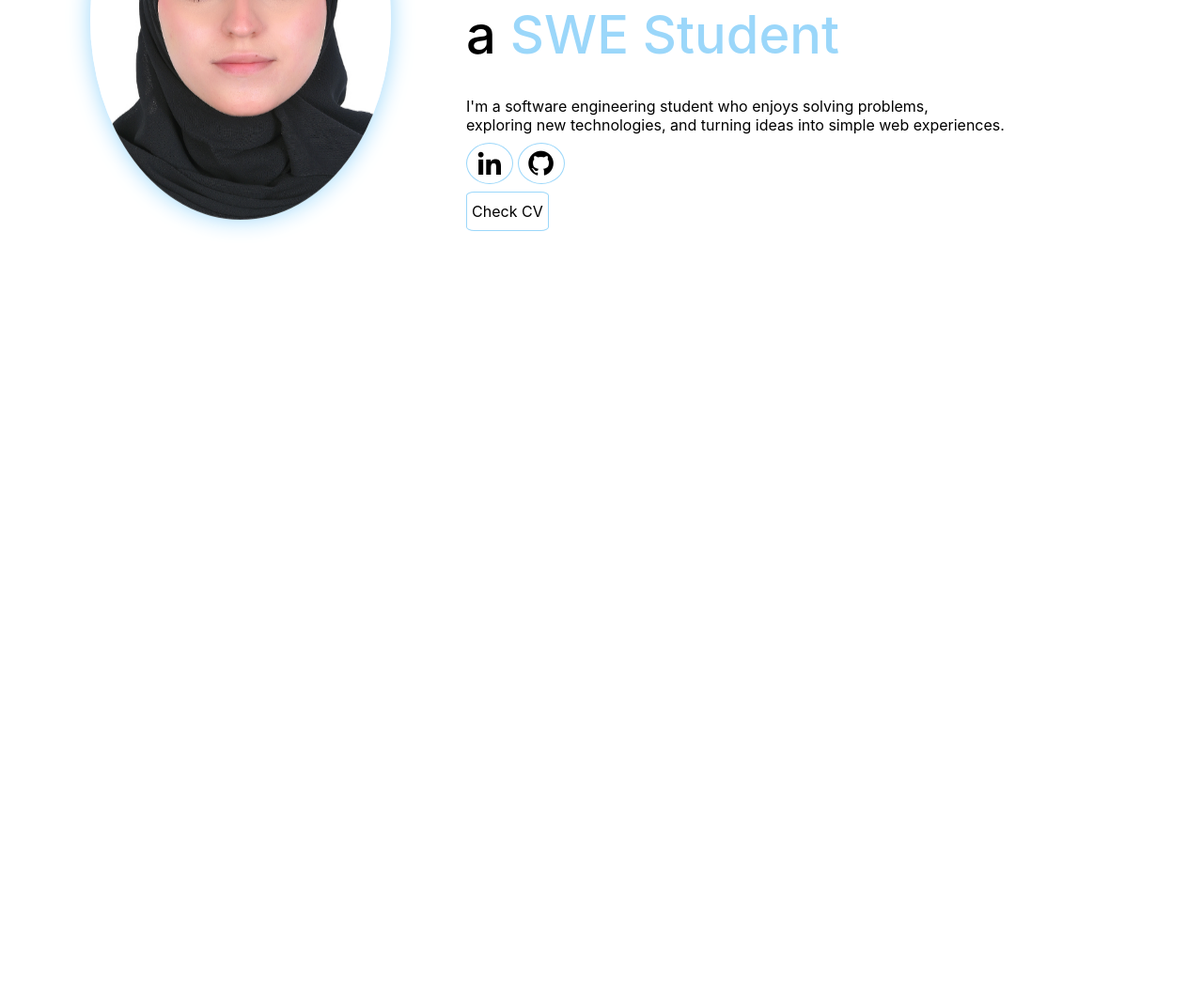
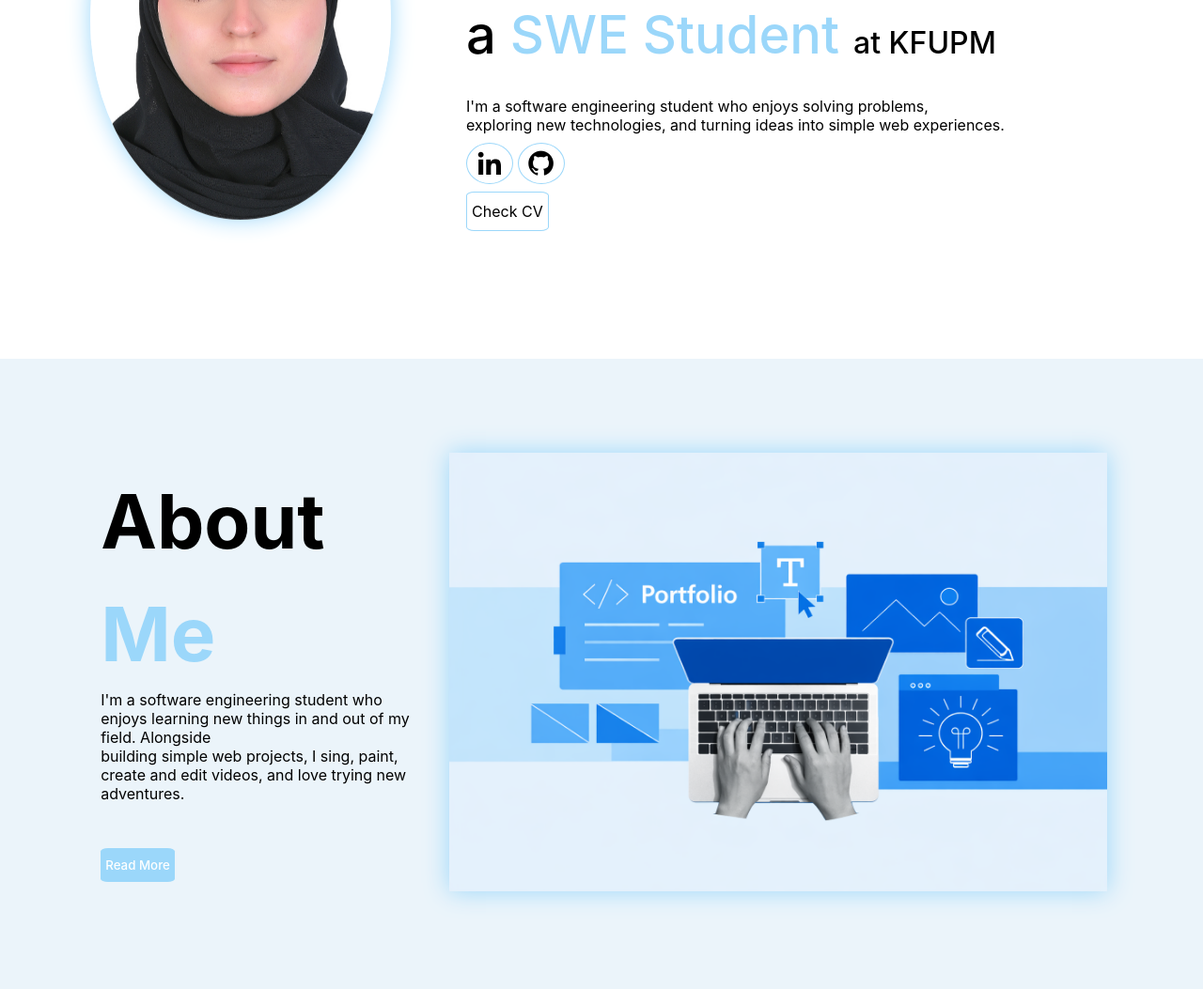
Before and after one commit to Kaltham1/202371470-KalthamAlhashmi-assignment1, a plain HTML site: page index.html in a window 1280 px wide. Shown: the part 418-1471 px from the top of the page at 94% size. Before the commit the page ends 800 px from the top, so only its background shows below. Drawn offline with nearby package versions, Linux system fonts and the light colour scheme.

Commit message:
About Me Section

```diff
--- a/index.html
+++ b/index.html
@@ -1,43 +1,48 @@
 <!DOCTYPE html>
-<html lang = "en" >
+<html lang="en">
+
 <head>
     <meta charset="UTF-8">
-        <meta name = "viwport" content="width=device-width, intial-scale=1.0">
-        <link rel = "stylesheet" href = "style.css">
+    <meta name="viwport" content="width=device-width, intial-scale=1.0">
+    <link rel="stylesheet" href="style.css">
     <link href='https://unpkg.com/boxicons@2.1.4/css/boxicons.min.css' rel='stylesheet'>
     <title>Kaltham Alhashmi Protofolio</title>
 </head>
+
 
 <body>
     <header class="header">
         <a href="#home" class="logo">Kaltham Alhashmi</a>
 
-            <i class="bx bx-menu" id="menu-icon" ></i>
-
+        <i class="bx bx-menu" id="menu-icon"></i>
+        <!--Navigation Bar-->
         <nav class="navbar">
             <a href="#home">Home</a>
-            <a href="#about">About Me</a>
+            <a href="#abt-me">About Me</a>
             <a href="#projects">Projects</a>
             <a href="#contact">Contact</a>
         </nav>
     </header>
 
+    <!--Home page-->
     <section class="home" id="home">
         <div class="h-img">
-                <img src="photo/personal.jpg" alt="Prersonal photo" >
+            <img src="photo/personal.jpg" alt="Prersonal photo">
         </div>
 
         <div class="hcontent">
             <h3>Hello everyone</h3>
             <h1>Kaltham Alhashmi</h1>
-                <h3>a <span class="multi-text">SWE Student</span></h3>
+            <h3>a <span class="multi-text">SWE Student </span><span class="kfupm">at KFUPM</span></h3>
             <p>I'm a software engineering student who enjoys solving problems,</p>
             <p>exploring new technologies, and turning ideas into simple web experiences.</p>
 
             <div class="media">
                 <div class="media">
-                        <a href="https://www.linkedin.com/in/kaltham-alhashmi-909a18283?utm_source=share&utm_campaign=share_via&utm_content=profile&utm_medium=ios_app" target="_blank" rel="noopener"><i class="bx bxl-linkedin"></i></a>
-                        <a href="https://github.com/Kaltham1" target="_blank" rel="noopener"><i class="bx bxl-github"></i></a>
+                    <a href="https://www.linkedin.com/in/kaltham-alhashmi-909a18283?utm_source=share&utm_campaign=share_via&utm_content=profile&utm_medium=ios_app"
+                        target="_blank" rel="noopener"><i class="bx bxl-linkedin"></i></a>
+                    <a href="https://github.com/Kaltham1" target="_blank" rel="noopener"><i
+                            class="bx bxl-github"></i></a>
                 </div>
             </div>
             <a href="#" class="btn">Check CV</a>
@@ -47,5 +52,33 @@
 
     </section>
 
+    <!--About Me-->
+    <section class="abt-me" id="abt-me">
+        <div class="abt-content">
+            <h2 class="h">About <span>Me</span></h2>
+            <p>I'm a software engineering student who enjoys learning new things in and out of my field. Alongside</p>
+            <p>building simple web projects, I sing, paint, create and edit videos, and love trying new adventures.</p>
+
+            <button id="toggle-btn" class="btn1">Read More</button>
+        </div>
+
+        <div>
+            <div class="abt-img">
+                <img src="photo/about.png" alt="About Image">
+            </div>
+        </div>
+
+        <p id="read-more" class="hidden">During my school years, I participated in several research projects and summer courses in
+            biomedical science, including topics such as xenotransplantation, pandemics and epidemics, the effect of
+            light colors on plants, and methods to slow down potato rotting. Later, I took part in the Informatics
+            Olympiad with Mawhiba using C++, which is when I realized my interest in programming and decided to pursue a
+            career related to development.</p>
+
+
+    </section>
+
+
+<script src="script.js"></script>
 </body>
+
 </html>
--- /dev/null
+++ b/script.js
@@ -0,0 +1,12 @@
+const toggleBtn = document.getElementById('toggle-btn');
+const moreText = document.getElementById('read-more');
+
+toggleBtn.addEventListener('click', () => {
+  moreText.classList.toggle('hidden');
+
+  if (moreText.classList.contains('hidden')) {
+    toggleBtn.textContent = 'Read More';
+  } else {
+    toggleBtn.textContent = 'Read Less';
+  }
+});
--- a/style.css
+++ b/style.css
@@ -13,6 +13,7 @@
 :root{
     --color1: #9bc7fa;
     --color2: #9bd7fa;
+    --color3: #ebf4fa;
 }
 
 .header {
@@ -109,6 +110,11 @@ span {
     color: var(--color2);
 }
 
+.kfupm{
+    font-size: 2rem;
+    color:black;
+}
+
 .hcontent h1{
     font-size: 5rem;
     font-weight: 500;
@@ -158,3 +164,64 @@ span {
     box-shadow: 0 0 25px var(--color2);
     transform: scale(0.7);
 }
+
+/* Avout Me */
+
+.abt-me {
+    display: flex;
+    align-items: center;
+    justify-content: center;
+    gap: 2rem;
+    background: var(--color3);
+    min-height: 80vh;
+    padding: 100px 8%;
+}
+.abt-content p:nth-of-type(2) {
+    margin-bottom: 2rem;
+}
+.btn1 {
+    color: white;
+    background-color: var(--color2);
+    padding-top: 10px;
+    padding-bottom: 10px;
+    padding-left: 5px;
+    padding-right: 5px;
+    border-radius: 10%;
+    margin-top: 1rem;
+    font-weight: 500;
+}
+.btn1:hover{
+    box-shadow: 0 0 25px var(--color2);
+    transform: scale(0.7);
+}
+.abt-img img{
+  width: 25vw;
+  max-width: 1000px;
+  min-width: 700px;
+  height: auto;
+  box-shadow: 0 0 25px var(--color2);
+
+}
+.abt-img img:hover{
+    box-shadow: 0 0 25px var(--color2), 0 0 35px var(--color2), 0 0 45px var(--color2)
+}
+
+.h{
+    font-size: 5rem;
+    text-emphasis: center;
+}
+
+.abt-content{
+    padding: 0.3rem;
+}
+
+.abt-content h2{
+    text-align: left;
+    line-height: 1.5;
+}
+.hidden {
+    display: none;
+}
+#read-more {
+    transition: max-height 0.3s ease, opacity 0.3s ease;
+}
```
Also changed, not shown: photo/about.png (added), 2 other files. Lines whose indentation alone changed are shown as unchanged.
